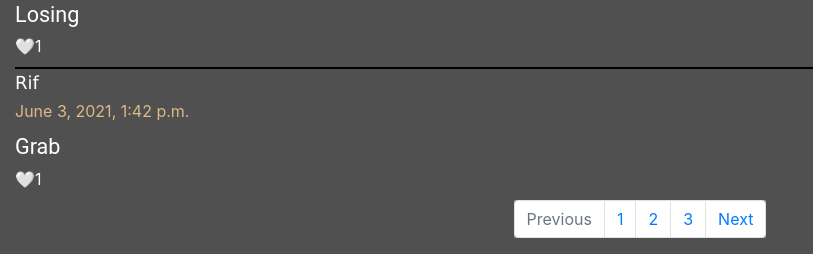
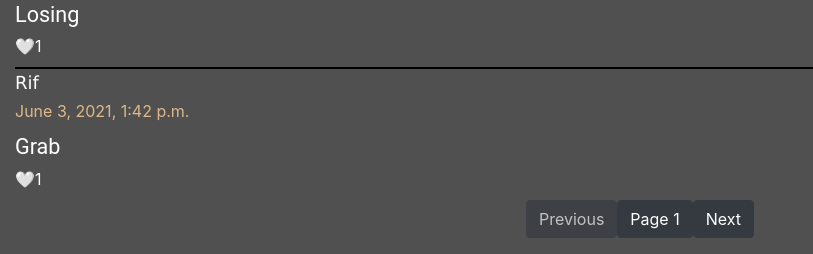
Before and after one commit to Rif-7/cs50-network, a Django app: page / in a window 1280 px wide. Shown: the part 1299-1553 px from the top of the page, without its empty margins (0-813 px from the left). Run offline with Django 3.2, Linux system fonts and the light colour scheme; data comes from the database, SQL or seed files in the repository; some libraries are stand-ins or nearby versions.

Commit message:
Added pagination property

```diff
--- a/network/templates/network/index.html
+++ b/network/templates/network/index.html
@@ -44,17 +44,36 @@
             {% endfor %}
         </div>
     </div>
-    <nav aria-label="Page navigation example">
+    <nav aria-label="Page navigation">
         <ul class="pagination justify-content-center">
-          <li class="page-item disabled">
-            <a class="page-link" href="#" tabindex="-1" aria-disabled="true">Previous</a>
+        {% if posts.has_previous %}
+          <li>
+            <a href="{% url 'page' posts.previous_page_number %}">
+              <button class="btn btn-dark">Previous</button>
+            </a>
+        </li>
+        {% else %}
+        <li>
+              <button class="btn btn-dark" disabled>Previous</button>
+        </li>
+        {% endif %}
+          <li>
+            <a href="#">
+                <button class="btn btn-dark">Page {{ posts.number }}</button>
+            <a href="#">
+            </li>
+        {% if posts.has_next %}
+          <li>
+            <a href="{% url 'page' posts.next_page_number %}">
+                <button class="btn btn-dark">Next</button>
+            </a>
           </li>
-          <li class="page-item"><a class="page-link" href="#">1</a></li>
-          <li class="page-item"><a class="page-link" href="#">2</a></li>
-          <li class="page-item"><a class="page-link" href="#">3</a></li>
-          <li class="page-item">
-            <a class="page-link" href="#">Next</a>
-          </li>
+          {% else %}
+            <li>
+                <button class="btn btn-dark" disabled>Next</button>
+            </li>
+        {% endif %}
         </ul>
     </nav>
+
 {% endblock %}
--- a/network/urls.py
+++ b/network/urls.py
@@ -12,5 +12,6 @@ urlpatterns = [
     path("following", views.follow_view, name="following"),
     path("like/<int:post_id>", views.like_post, name="like-post"),
     path("user/<int:user_id>", views.view_user, name="user-posts"),
-    path("edit/<int:post_id>", views.edit_post, name="edit-post")
+    path("edit/<int:post_id>", views.edit_post, name="edit-post"),
+    path("page/<int:page_no>", views.page_load, name="page")
 ]
--- a/network/views.py
+++ b/network/views.py
@@ -21,9 +21,16 @@ def liked_list(posts, user):
                     liked_posts.append(post.id)
     return liked_posts
 
+
+def get_page(page_id):
+    if page_id == 1:
+        HttpResponseRedirect(reverse("index"))
+    posts = Posts.objects.all().order_by('-time')
+    return Paginator(posts, 10).page(page_id)
+
+
 def index(request):
-    posts = Posts.objects.all().order_by('-time')
-    posts = Paginator(posts, 10).page(1)
+    posts = get_page(1)
     liked_posts = liked_list(posts, request.user)
     return render(request, "network/index.html", {
         "posts": posts,
@@ -195,3 +202,11 @@ def edit_post(request, post_id):
             return JsonResponse({"stat": "Failed"}, status=404)
     else:
         return HttpResponse("Try harder")
+
+def page_load(request, page_no):
+    posts = get_page(page_no)
+    liked_posts = liked_list(posts, request.user)
+    return render(request, "network/index.html", {
+        "posts": posts,
+        "liked_posts": liked_posts,
+    })
```
